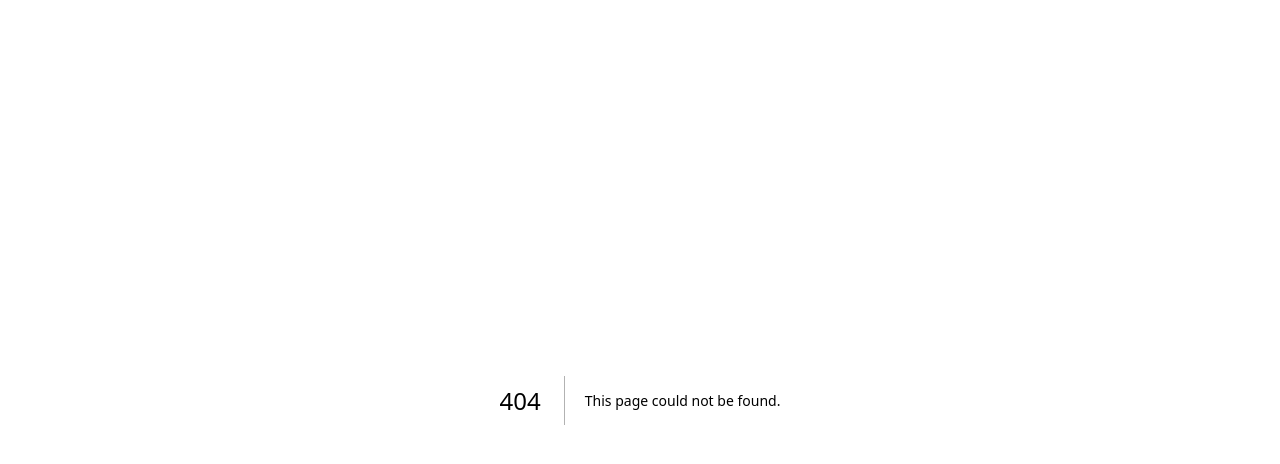
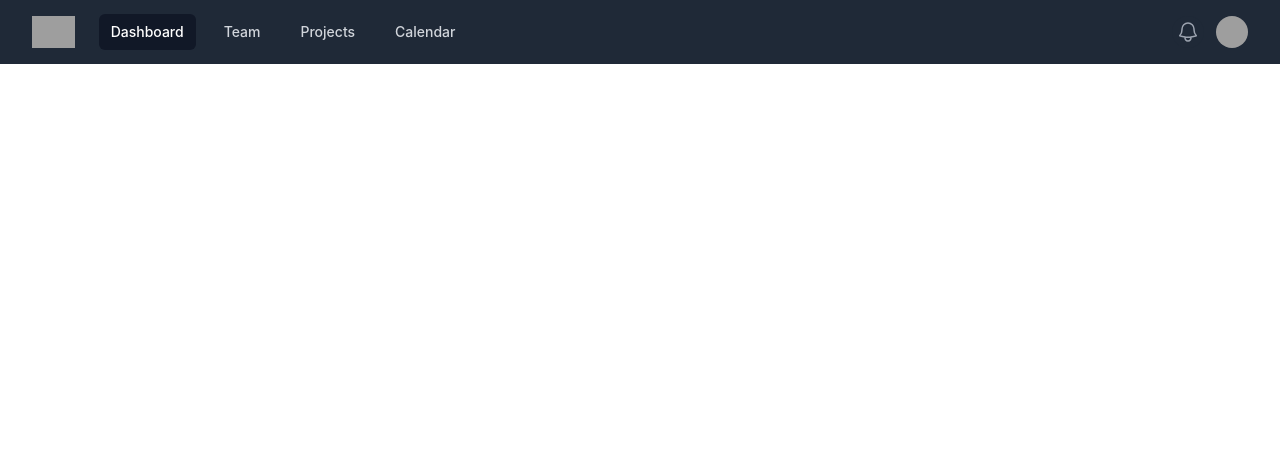
Before and after one commit to habibor-rahaman1010/protfolio, a Next.js app: page /Component/Share/Navbar in a window 1280 px wide. Before the commit this address had no page. Shown: the top 464 px of the page. Built offline with nearby package versions, Linux system fonts and the light colour scheme; grey boxes are pictures that could not be loaded.

Commit message:
ok programmer

```diff
--- a/package.json
+++ b/package.json
@@ -9,6 +9,8 @@
     "lint": "next lint"
   },
   "dependencies": {
+    "@headlessui/react": "^1.7.4",
+    "@heroicons/react": "^2.0.13",
     "next": "13.0.5",
     "react": "18.2.0",
     "react-dom": "18.2.0"
--- a/pages/Component/Home.js
+++ b/pages/Component/Home.js
@@ -1,5 +1,6 @@
 import Head from "next/head";
 import styles from "../../styles/Home.module.css"
+import Navbar from "./Share/Navbar";
 
 
 const Home = () => {
@@ -9,6 +10,8 @@
                 <title>Home</title>
             </Head>
 
+            <Navbar/>
+
             <h1 className={styles.hello}>Hello Programemr</h1>
         </div>
     );
--- /dev/null
+++ b/pages/Component/Share/Navbar.js
@@ -0,0 +1,155 @@
+import { Fragment } from 'react'
+import { Disclosure, Menu, Transition } from '@headlessui/react'
+import { Bars3Icon, BellIcon, XMarkIcon } from '@heroicons/react/24/outline'
+
+const navigation = [
+  { name: 'Dashboard', href: '#', current: true },
+  { name: 'Team', href: '#', current: false },
+  { name: 'Projects', href: '#', current: false },
+  { name: 'Calendar', href: '#', current: false },
+]
+
+function classNames(...classes) {
+  return classes.filter(Boolean).join(' ')
+}
+
+export default function Navbar() {
+  return (
+    <Disclosure as="nav" className="bg-gray-800">
+      {({ open }) => (
+        <>
+          <div className="mx-auto max-w-7xl px-2 sm:px-6 lg:px-8">
+            <div className="relative flex h-16 items-center justify-between">
+              <div className="absolute inset-y-0 left-0 flex items-center sm:hidden">
+                {/* Mobile menu button*/}
+                <Disclosure.Button className="inline-flex items-center justify-center rounded-md p-2 text-gray-400 hover:bg-gray-700 hover:text-white focus:outline-none focus:ring-2 focus:ring-inset focus:ring-white">
+                  <span className="sr-only">Open main menu</span>
+                  {open ? (
+                    <XMarkIcon className="block h-6 w-6" aria-hidden="true" />
+                  ) : (
+                    <Bars3Icon className="block h-6 w-6" aria-hidden="true" />
+                  )}
+                </Disclosure.Button>
+              </div>
+              <div className="flex flex-1 items-center justify-center sm:items-stretch sm:justify-start">
+                <div className="flex flex-shrink-0 items-center">
+                  <img
+                    className="block h-8 w-auto lg:hidden"
+                    src="https://tailwindui.com/img/logos/mark.svg?color=indigo&shade=500"
+                    alt="Your Company"
+                  />
+                  <img
+                    className="hidden h-8 w-auto lg:block"
+                    src="https://tailwindui.com/img/logos/mark.svg?color=indigo&shade=500"
+                    alt="Your Company"
+                  />
+                </div>
+                <div className="hidden sm:ml-6 sm:block">
+                  <div className="flex space-x-4">
+                    {navigation.map((item) => (
+                      <a
+                        key={item.name}
+                        href={item.href}
+                        className={classNames(
+                          item.current ? 'bg-gray-900 text-white' : 'text-gray-300 hover:bg-gray-700 hover:text-white',
+                          'px-3 py-2 rounded-md text-sm font-medium'
+                        )}
+                        aria-current={item.current ? 'page' : undefined}
+                      >
+                        {item.name}
+                      </a>
+                    ))}
+                  </div>
+                </div>
+              </div>
+              <div className="absolute inset-y-0 right-0 flex items-center pr-2 sm:static sm:inset-auto sm:ml-6 sm:pr-0">
+                <button
+                  type="button"
+                  className="rounded-full bg-gray-800 p-1 text-gray-400 hover:text-white focus:outline-none focus:ring-2 focus:ring-white focus:ring-offset-2 focus:ring-offset-gray-800"
+                >
+                  <span className="sr-only">View notifications</span>
+                  <BellIcon className="h-6 w-6" aria-hidden="true" />
+                </button>
+
+                {/* Profile dropdown */}
+                <Menu as="div" className="relative ml-3">
+                  <div>
+                    <Menu.Button className="flex rounded-full bg-gray-800 text-sm focus:outline-none focus:ring-2 focus:ring-white focus:ring-offset-2 focus:ring-offset-gray-800">
+                      <span className="sr-only">Open user menu</span>
+                      <img
+                        className="h-8 w-8 rounded-full"
+                        src="https://images.unsplash.com/photo-1472099645785-5658abf4ff4e?ixlib=rb-1.2.1&ixid=eyJhcHBfaWQiOjEyMDd9&auto=format&fit=facearea&facepad=2&w=256&h=256&q=80"
+                        alt=""
+                      />
+                    </Menu.Button>
+                  </div>
+                  <Transition
+                    as={Fragment}
+                    enter="transition ease-out duration-100"
+                    enterFrom="transform opacity-0 scale-95"
+                    enterTo="transform opacity-100 scale-100"
+                    leave="transition ease-in duration-75"
+                    leaveFrom="transform opacity-100 scale-100"
+                    leaveTo="transform opacity-0 scale-95"
+                  >
+                    <Menu.Items className="absolute right-0 z-10 mt-2 w-48 origin-top-right rounded-md bg-white py-1 shadow-lg ring-1 ring-black ring-opacity-5 focus:outline-none">
+                      <Menu.Item>
+                        {({ active }) => (
+                          <a
+                            href="#"
+                            className={classNames(active ? 'bg-gray-100' : '', 'block px-4 py-2 text-sm text-gray-700')}
+                          >
+                            Your Profile
+                          </a>
+                        )}
+                      </Menu.Item>
+                      <Menu.Item>
+                        {({ active }) => (
+                          <a
+                            href="#"
+                            className={classNames(active ? 'bg-gray-100' : '', 'block px-4 py-2 text-sm text-gray-700')}
+                          >
+                            Settings
+                          </a>
+                        )}
+                      </Menu.Item>
+                      <Menu.Item>
+                        {({ active }) => (
+                          <a
+                            href="#"
+                            className={classNames(active ? 'bg-gray-100' : '', 'block px-4 py-2 text-sm text-gray-700')}
+                          >
+                            Sign out
+                          </a>
+                        )}
+                      </Menu.Item>
+                    </Menu.Items>
+                  </Transition>
+                </Menu>
+              </div>
+            </div>
+          </div>
+
+          <Disclosure.Panel className="sm:hidden">
+            <div className="space-y-1 px-2 pt-2 pb-3">
+              {navigation.map((item) => (
+                <Disclosure.Button
+                  key={item.name}
+                  as="a"
+                  href={item.href}
+                  className={classNames(
+                    item.current ? 'bg-gray-900 text-white' : 'text-gray-300 hover:bg-gray-700 hover:text-white',
+                    'block px-3 py-2 rounded-md text-base font-medium'
+                  )}
+                  aria-current={item.current ? 'page' : undefined}
+                >
+                  {item.name}
+                </Disclosure.Button>
+              ))}
+            </div>
+          </Disclosure.Panel>
+        </>
+      )}
+    </Disclosure>
+  )
+}
```
Also changed, not shown: 2 other files (tests, documents, lock files or other folders).
